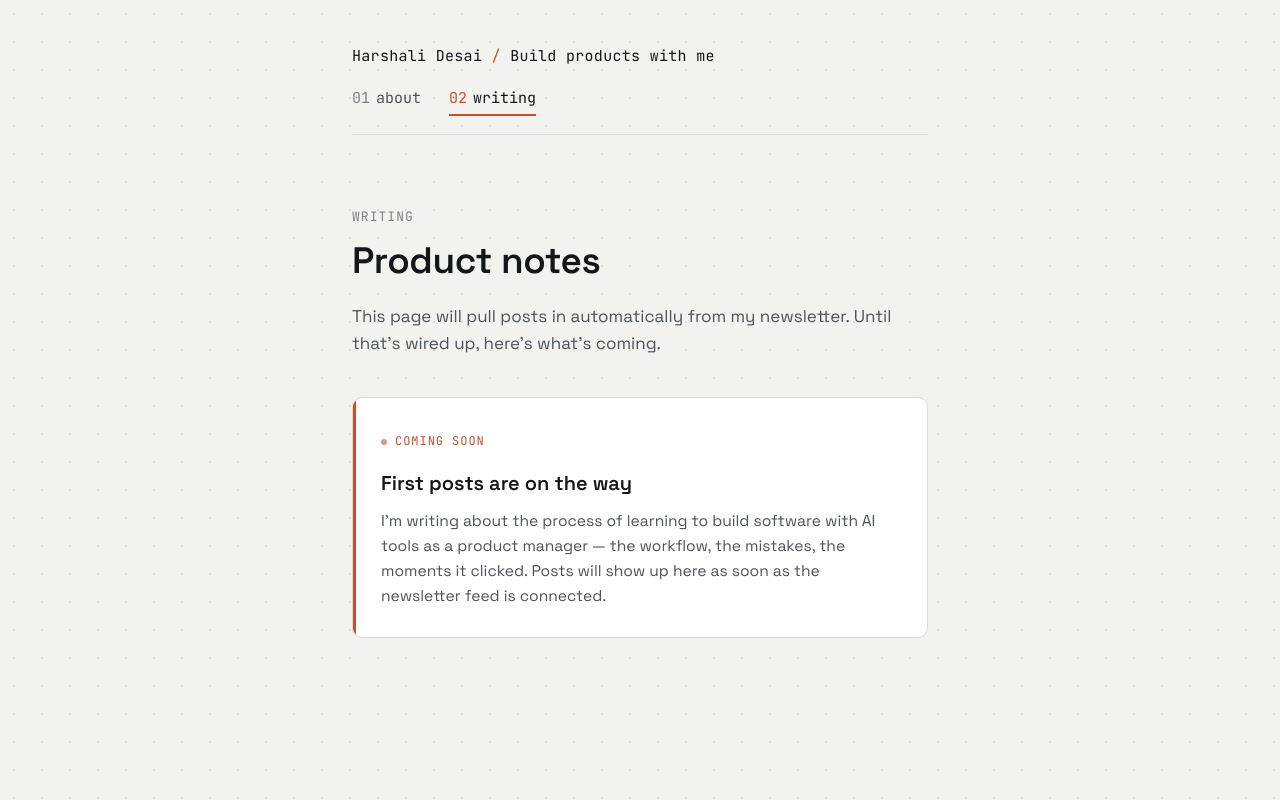
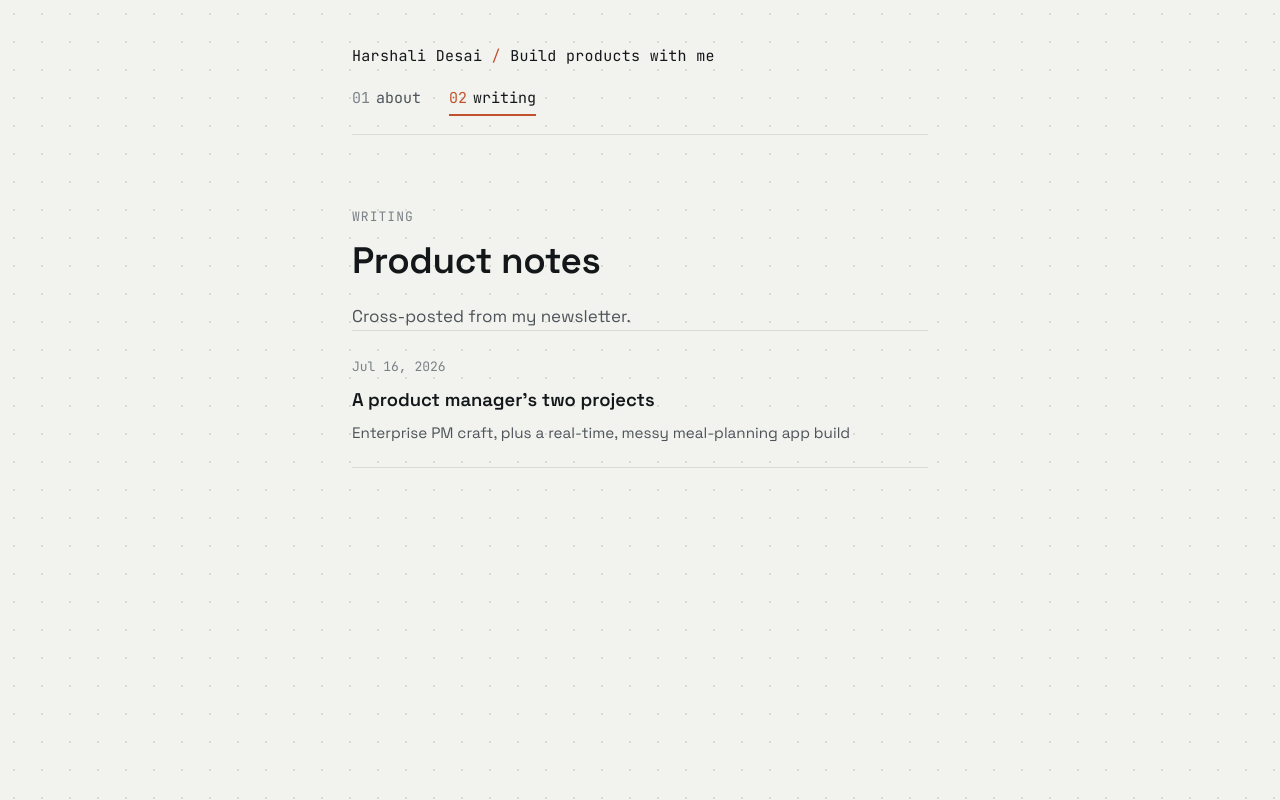
Before and after one commit to harshalibdesai/personal-site, a Next.js app: page /writing in a window 1280 px wide. Built offline with nearby package versions, Linux system fonts and the light colour scheme.

Commit message:
Add first Substack post to Writing page
Cross-link external post URLs to open in a new tab, and trim the
intro copy down to a single line.

```diff
--- a/components/PostList.tsx
+++ b/components/PostList.tsx
@@ -16,9 +16,16 @@ export type Post = {
 export default function PostList({ posts }: { posts: Post[] }) {
   return (
     <ol className={styles.list}>
-      {posts.map((post) => (
+      {posts.map((post) => {
+        const isExternal = /^https?:\/\//.test(post.href);
+        return (
           <li className={styles.item} key={post.href}>
-          <Link href={post.href} className={styles.itemLink}>
+            <Link
+              href={post.href}
+              className={styles.itemLink}
+              target={isExternal ? "_blank" : undefined}
+              rel={isExternal ? "noopener noreferrer" : undefined}
+            >
               <time className={styles.date} dateTime={post.date}>
                 {new Date(post.date).toLocaleDateString("en-US", {
                   year: "numeric",
@@ -30,7 +37,8 @@ export default function PostList({ posts }: { posts: Post[] }) {
               <p className={styles.summary}>{post.summary}</p>
             </Link>
           </li>
-      ))}
+        );
+      })}
     </ol>
   );
 }
--- a/content/site-content.ts
+++ b/content/site-content.ts
@@ -35,15 +35,22 @@ export const aboutContent = {
 export const writingContent = {
   eyebrow: "Writing",
   heading: "Product notes",
-  intro:
-    "This page will pull posts in automatically from my newsletter. Until that's wired up, here's what's coming.",
+  intro: "Cross-posted from my newsletter.",
   comingSoon: {
     heading: "First posts are on the way",
     body: "I'm writing about the process of learning to build software with AI tools as a product manager — the workflow, the mistakes, the moments it clicked. Posts will show up here as soon as the newsletter feed is connected.",
   },
   // Drop future posts into this array — the list below renders automatically,
   // no layout changes needed. Leave it empty until the feed is connected.
-  posts: [] as {
+  posts: [
+    {
+      title: "A product manager's two projects",
+      date: "2026-07-16",
+      summary:
+        "Enterprise PM craft, plus a real-time, messy meal-planning app build",
+      href: "https://open.substack.com/pub/harshalidesai/p/a-product-managers-two-projects?r=3hisx8&utm_campaign=post&utm_medium=web",
+    },
+  ] as {
     title: string;
     date: string; // ISO format, e.g. "2026-08-01"
     summary: string;
```
Lines whose indentation alone changed are shown as unchanged.
